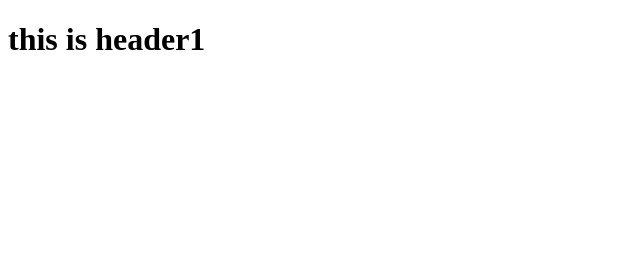
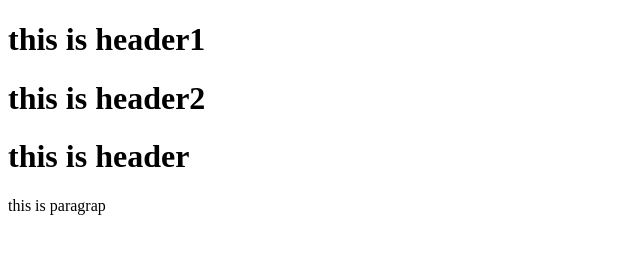
Before and after one commit to saisumanth4024/git-repo, a plain HTML site: page index.html in a window 1280 px wide. Shown: the whole page, without its empty margins (0-640 px from the left). Drawn offline with Linux system fonts and the light colour scheme.

Commit message:
"this is v3"

```diff
--- a/index.html
+++ b/index.html
@@ -8,5 +8,9 @@
 <body>
     <h1>this is header1</h1>
 
+    <h1>this is header2</h1>
+    <h1>this is header</h1>
+    <p>this is paragrap</p>
+
 </body>
 </html>
```
